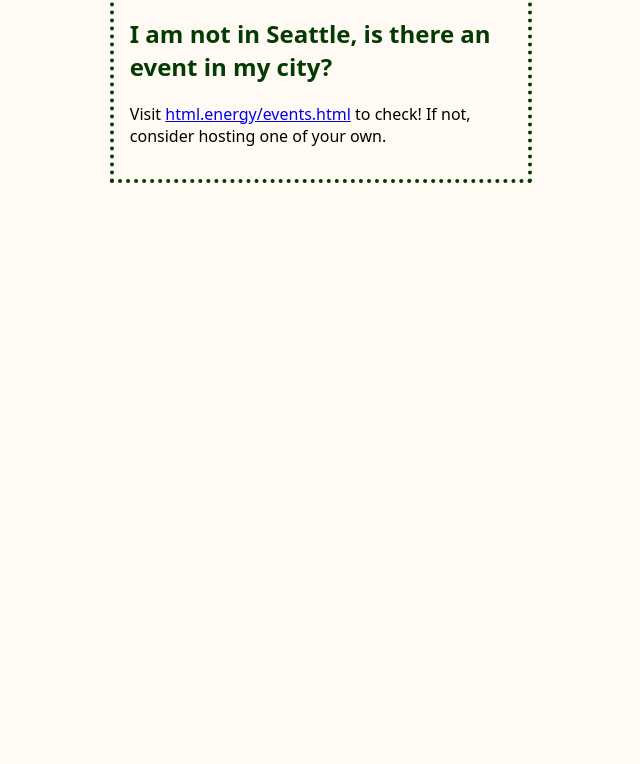
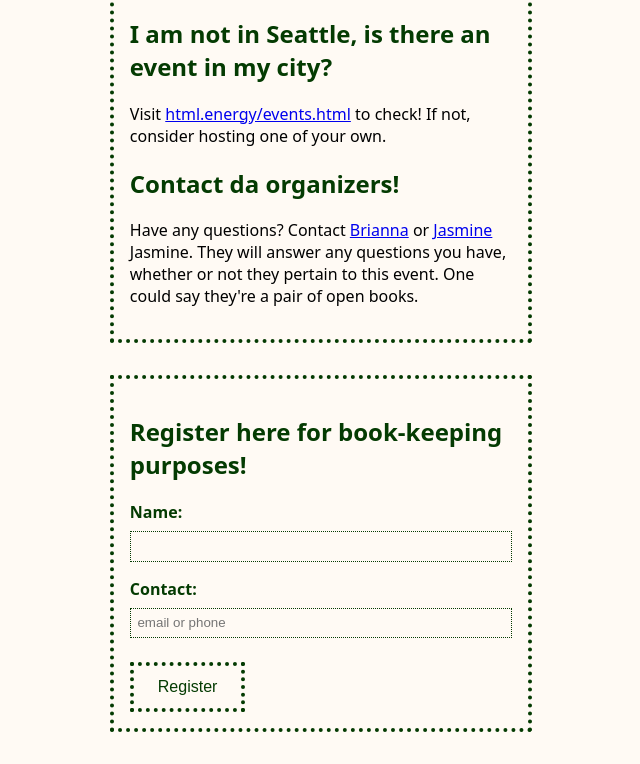
Before and after one commit to briannamagtoto/html-energy-seattle-2025, a plain HTML site: page index.html in a window 1280 px wide. Shown: the part 760-1524 px from the top of the page, without its empty margins (319-959 px from the left). Before the commit the page ends 975 px from the top, so only its background shows below. Drawn offline with Linux system fonts and the light colour scheme; a web font is replaced by a local one.

Commit message:
add registration form, make mobile prettier, and add contact organizers

```diff
--- a/index.html
+++ b/index.html
@@ -39,6 +39,54 @@
         <p>Yourself and your beautiful brain, a medium to write HTML with (does not have to be a computer!), and curiosity to learn. We'll bring the snacks!</p>
         <h2>I am not in Seattle, is there an event in my city?</h2>
         <p>Visit <a href="https://html.energy/html-day/2025/index.html">html.energy/events.html</a> to check! If not, consider hosting one of your own.</p>
+        <h2>Contact da organizers!</h2>
+        <p>Have any questions? Contact <a href="mailto:briannamagtoto@gmail.com">Brianna</a> or <a href="mailto:jasminexinzeli@gmail.com">Jasmine</a> Jasmine. They will answer any questions you have, whether or not they pertain to this event. One could say they're a pair of open books.</p>
     </div>
+
+    <div class="registration-form">
+        <h2>Register here for book-keeping purposes!</h2>
+        <form action="https://formspree.io/f/xyzpkear" method="POST">
+            <div class="form-field">
+                <label for="name">Name:</label>
+                <input type="text" id="name" name="name" required>
+            </div>
+            <div class="form-field">
+                <label for="contact">Contact:</label>
+                <input type="text" id="contact" name="contact" placeholder="email or phone" required>
+            </div>
+            <input type="hidden" name="_subject" value="HTML Day 2025 Seattle Registration">
+            <button type="submit">Register</button>
+        </form>
+        <div id="form-status"></div>
+    </div>
+
+    <script>
+        document.querySelector('form').addEventListener('submit', async function(e) {
+            e.preventDefault();
+
+            const form = e.target;
+            const formData = new FormData(form);
+            const status = document.getElementById('form-status');
+
+            try {
+                const response = await fetch(form.action, {
+                    method: 'POST',
+                    body: formData,
+                    headers: {
+                        'Accept': 'application/json'
+                    }
+                });
+
+                if (response.ok) {
+                    status.innerHTML = '<p style="color: #043b02; font-weight: bold; margin-top: 1em;">Submitted. Dis gonna be lit!</p>';
+                    form.reset();
+                } else {
+                    status.innerHTML = '<p style="color: #043b02; margin-top: 1em;">Oops! There was a problem submitting your form</p>';
+                }
+            } catch (error) {
+                status.innerHTML = '<p style="color: #043b02; margin-top: 1em;">Oops! There was a problem submitting your form</p>';
+            }
+        });
+    </script>
 </body>
 </html>
--- a/styles.css
+++ b/styles.css
@@ -65,7 +65,7 @@ h2 {
     }
 
     img {
-        width: min(95vw, 400px);
+        width: 95vw;
         order: 2;
     }
 
@@ -74,7 +74,7 @@ h2 {
         text-align: center;
         align-self: center;
         font-size: clamp(0.4rem, 5vw, 1rem);
-        width: min(95vw, 400px);
+        width: 95vw;
         max-width: 100%;
     }
 
@@ -89,7 +89,13 @@ h2 {
     }
 
     .main-text {
-        width: min(95vw, 400px);
+        width: 95vw;
+        padding: clamp(0.5rem, 3vw, 1.5rem);
+        font-size: clamp(0.5rem, 4vw, 1rem);
+    }
+
+    .registration-form {
+        width: 95vw;
         padding: clamp(0.5rem, 3vw, 1.5rem);
         font-size: clamp(0.5rem, 4vw, 1rem);
     }
@@ -105,3 +111,53 @@ h2 {
     text-align: left;
     box-sizing: border-box;
 }
+
+.registration-form {
+    width: 33vw;
+    margin: 2em auto;
+    padding: 1em;
+    border-style: dotted;
+    border-width: .25em;
+    border-color: #043b02;
+    text-align: left;
+    box-sizing: border-box;
+}
+
+.form-field {
+    margin-bottom: 1em;
+}
+
+.form-field label {
+    display: block;
+    margin-bottom: 0.5em;
+    color: #043b02;
+    font-weight: bold;
+}
+
+.form-field input {
+    width: 100%;
+    padding: 0.5em;
+    border-style: dotted;
+    border-width: .1em;
+    border-color: #043b02;
+    background-color: rgb(255, 250, 244);
+    color: #043b02;
+    box-sizing: border-box;
+}
+
+.registration-form button {
+    padding: 0.75em 1.5em;
+    border-style: dotted;
+    border-width: .25em;
+    border-color: #043b02;
+    background-color: rgb(255, 250, 244);
+    color: #043b02;
+    cursor: pointer;
+    font-size: 1em;
+    margin-top: 0.5em;
+}
+
+.registration-form button:hover {
+    background-color: #043b02;
+    color: rgb(255, 250, 244);
+}
```
